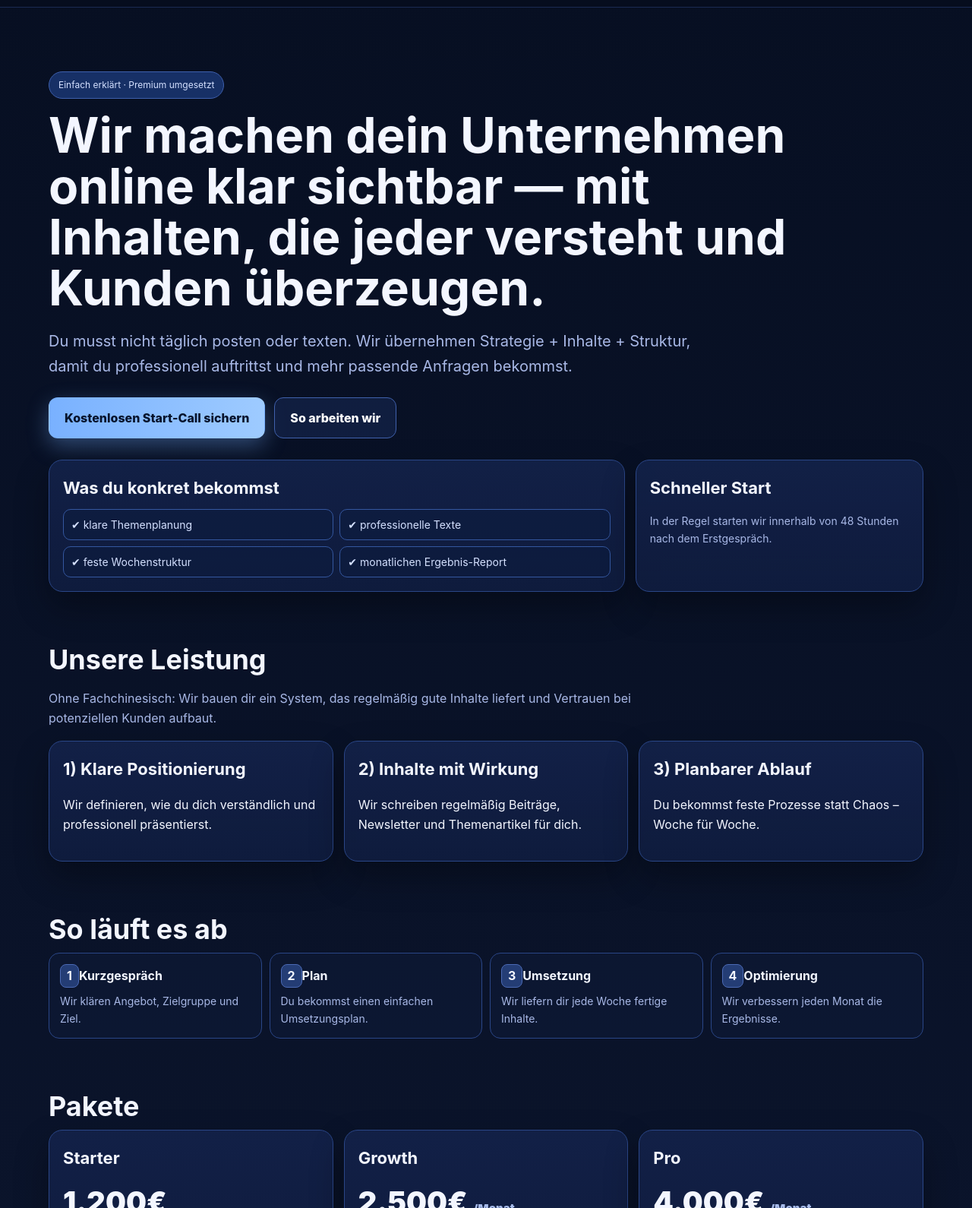
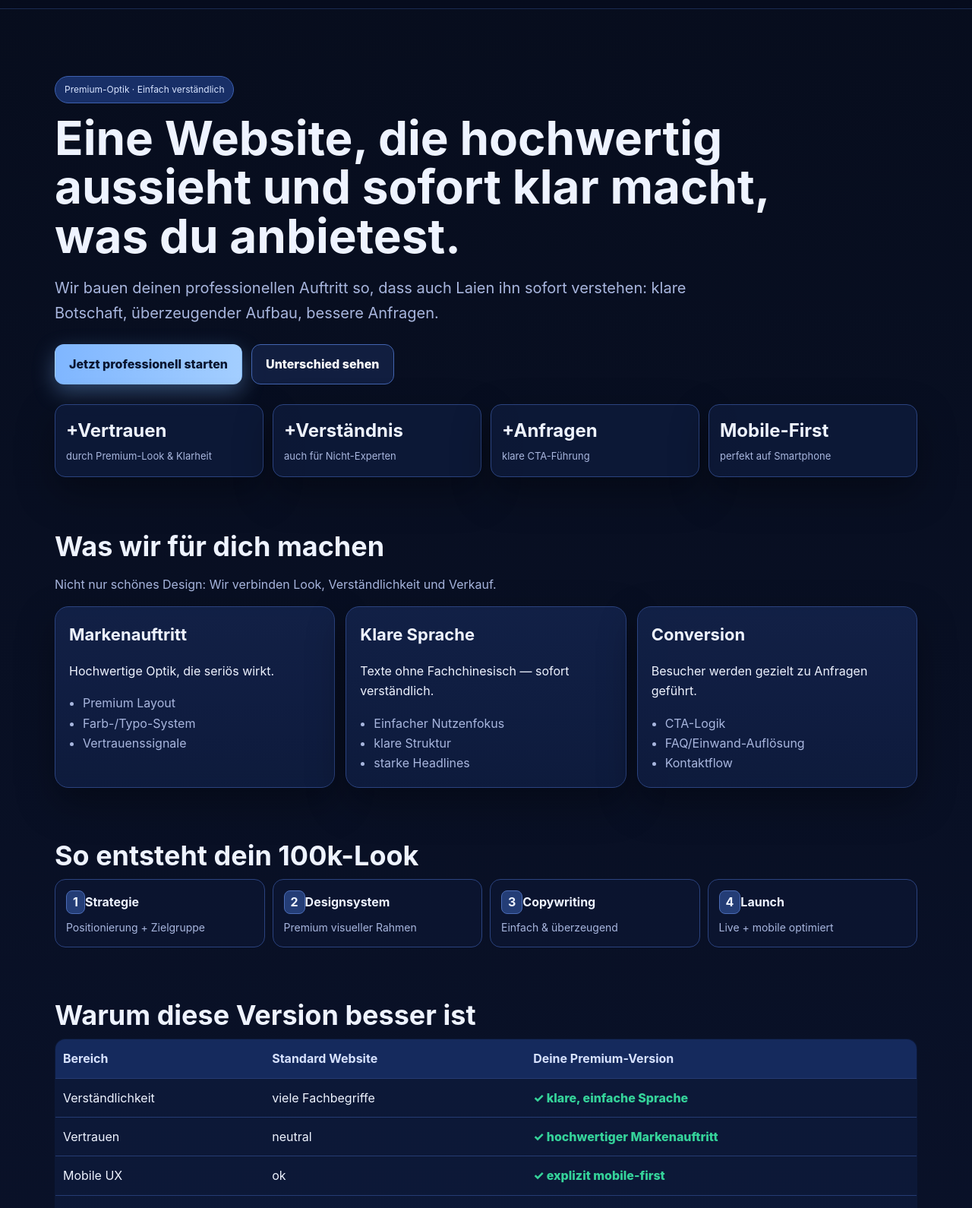
Before and after one commit to Thexmr/content-research-os-site, a plain HTML site: page index.html in a window 1280 px wide. Shown: the part 63-1653 px from the top of the page at 76% size. Drawn offline with Linux system fonts and the light colour scheme.

Commit message:
Ultra-premium redesign with clear copy and conversion architecture

```diff
--- /dev/null
+++ b/assets/app.js
@@ -0,0 +1,5 @@
+const mb=document.getElementById('menuBtn');
+const nav=document.getElementById('mobileNav');
+if(mb&&nav)mb.addEventListener('click',()=>nav.classList.toggle('show'));
+const io=new IntersectionObserver((entries)=>entries.forEach(e=>{if(e.isIntersecting){e.target.classList.add('show');io.unobserve(e.target)}}),{threshold:.14});
+document.querySelectorAll('.reveal').forEach(el=>io.observe(el));
--- /dev/null
+++ b/assets/styles.css
@@ -0,0 +1,25 @@
+:root{--bg:#070d1d;--bg2:#0b1430;--card:#111d44;--line:#2b437f;--text:#eef3ff;--muted:#a8b6de;--brand:#7fb6ff;--mint:#72e3cc;--ok:#35d39a;--radius:18px;--shadow:0 20px 50px rgba(0,0,0,.35);--max:1180px}
+*{box-sizing:border-box}html,body{margin:0;padding:0;scroll-behavior:smooth}
+body{font-family:Inter,system-ui,-apple-system,Segoe UI,Roboto,Arial,sans-serif;color:var(--text);background:radial-gradient(1100px 520px at -15% -15%,#1c356f 0%,transparent 58%),radial-gradient(900px 460px at 110% -10%,#13566e 0%,transparent 62%),linear-gradient(180deg,var(--bg),var(--bg2));line-height:1.65;overflow-x:hidden}
+.container{max-width:var(--max);margin:0 auto;padding:0 22px}
+.top{position:sticky;top:0;z-index:70;background:rgba(7,13,29,.76);backdrop-filter:blur(10px);border-bottom:1px solid rgba(56,86,154,.44)}
+.nav{height:74px;display:flex;align-items:center;justify-content:space-between}.brand{font-weight:900;letter-spacing:.2px}.brand span{color:var(--mint)}
+.links{display:flex;gap:16px}.links a{color:var(--muted);text-decoration:none;font-size:14px}.links a:hover{color:#fff}
+.menu-btn{display:none;border:1px solid #3e5ea8;background:#173167;color:#dce6ff;border-radius:10px;padding:8px 11px;font-weight:700}.mobile{display:none;flex-direction:column;gap:10px;padding:0 0 14px}.mobile a{color:var(--muted);text-decoration:none}
+.hero{padding:88px 0 36px;position:relative}.badge{display:inline-block;font-size:12px;border:1px solid #3e61b0;background:#182f67;color:#d8e4ff;padding:7px 12px;border-radius:999px}
+h1{margin:14px 0 12px;font-size:clamp(34px,5.6vw,62px);line-height:1.04;max-width:980px}.lead{font-size:20px;max-width:850px;color:var(--muted)}
+.cta{display:flex;gap:12px;flex-wrap:wrap;margin-top:24px}.btn{display:inline-block;padding:12px 18px;border-radius:12px;text-decoration:none;font-weight:800;border:1px solid transparent;transition:.2s transform,.2s box-shadow}.btn:hover{transform:translateY(-1px)}
+.btn.primary{background:linear-gradient(90deg,var(--brand),#a3ceff);color:#08152f;box-shadow:0 10px 28px rgba(127,182,255,.35)}.btn.secondary{background:rgba(21,36,75,.74);border-color:#4264b0;color:#fff}
+.kpis{display:grid;grid-template-columns:repeat(4,minmax(0,1fr));gap:12px;margin-top:26px}.kpi{padding:14px;border:1px solid var(--line);background:rgba(14,27,61,.74);border-radius:14px;box-shadow:var(--shadow)}.kpi b{display:block;font-size:24px}.kpi span{font-size:13px;color:var(--muted)}
+section{padding:34px 0}h2{margin:0 0 10px;font-size:36px;line-height:1.18}.sub{max-width:820px;color:var(--muted)}
+.grid3{display:grid;grid-template-columns:repeat(3,minmax(0,1fr));gap:14px}.card{background:linear-gradient(180deg,rgba(18,33,72,.94),rgba(14,28,63,.9));border:1px solid var(--line);border-radius:var(--radius);padding:18px;box-shadow:var(--shadow)}.card h3{margin:0 0 8px;font-size:22px}
+.small{font-size:14px;color:var(--muted)} ul{margin:8px 0 0;padding-left:18px;color:var(--muted)}
+.process{display:grid;grid-template-columns:repeat(4,minmax(0,1fr));gap:10px}.step{padding:14px;border:1px solid var(--line);border-radius:14px;background:rgba(13,24,53,.66)}.step b{display:inline-block;background:#243d76;border:1px solid #4b6cb6;border-radius:8px;padding:1px 8px;margin-bottom:6px}
+.compare{overflow:auto}.compare table{width:100%;border-collapse:collapse;background:rgba(14,27,61,.74);border:1px solid var(--line);border-radius:14px;overflow:hidden}.compare th,.compare td{padding:12px 10px;border-bottom:1px solid #253b73;text-align:left}.compare th{color:#d7e2ff;background:#152a5d}.check{color:var(--ok);font-weight:800}
+.testimonials{display:grid;grid-template-columns:repeat(3,minmax(0,1fr));gap:14px}.quote{font-style:italic;color:#d7e1ff}
+.faq .item{padding:12px 0;border-bottom:1px solid #27407a}
+.contact{display:grid;grid-template-columns:1.1fr .9fr;gap:14px}.form{display:grid;gap:10px}.form input,.form textarea{width:100%;padding:11px 12px;border-radius:10px;border:1px solid #35589f;background:#0f1d45;color:#eef3ff}
+.footer{padding:28px 0 36px;color:#95a9df;font-size:14px;display:flex;justify-content:space-between;gap:10px;flex-wrap:wrap}.footer a{color:#b9c8f2;text-decoration:none}
+.reveal{opacity:0;transform:translateY(12px);transition:.55s opacity,.55s transform}.reveal.show{opacity:1;transform:none}
+@media (max-width:1020px){.kpis,.grid3,.process,.testimonials{grid-template-columns:1fr 1fr}.contact{grid-template-columns:1fr}}
+@media (max-width:760px){.container{padding:0 16px}.links{display:none}.menu-btn{display:inline-block}.mobile.show{display:flex}.lead{font-size:17px}.btn{width:100%;text-align:center}h2{font-size:30px}.kpis,.grid3,.process,.testimonials{grid-template-columns:1fr}}
--- a/index.html
+++ b/index.html
@@ -3,203 +3,102 @@
 <head>
   <meta charset="UTF-8" />
   <meta name="viewport" content="width=device-width, initial-scale=1" />
-  <title>Northstar | Mehr Anfragen durch klare Inhalte</title>
-  <meta name="description" content="Hochwertige Website für B2B: Wir erstellen verständliche Inhalte, die Vertrauen aufbauen und neue Kundenanfragen bringen." />
-  <meta name="theme-color" content="#0a1228" />
-  <style>
-    :root{
-      --bg:#070f22;--bg2:#0d1731;--card:#111f45;--line:#2a4687;--text:#f3f6ff;--muted:#a8b8e6;
-      --brand:#79b1ff;--brand2:#70e6cc;--radius:18px;--shadow:0 20px 45px rgba(0,0,0,.32);
-      --max:1200px;
-    }
-    *{box-sizing:border-box} html,body{margin:0;padding:0;scroll-behavior:smooth}
-    body{
-      font-family:Inter,system-ui,-apple-system,Segoe UI,Roboto,Arial,sans-serif;
-      color:var(--text);
-      background:
-        radial-gradient(1200px 600px at -10% -20%, #1a3370 0%, transparent 58%),
-        radial-gradient(900px 500px at 110% -15%, #145870 0%, transparent 62%),
-        linear-gradient(180deg,var(--bg),var(--bg2));
-      line-height:1.65;overflow-x:hidden;
-    }
-    .container{max-width:var(--max);margin:0 auto;padding:0 24px}
-
-    /* NAV */
-    .top{position:sticky;top:0;z-index:70;background:rgba(7,14,30,.74);backdrop-filter:blur(10px);border-bottom:1px solid rgba(55,84,152,.42)}
-    .nav{height:72px;display:flex;align-items:center;justify-content:space-between}
-    .brand{font-weight:900;letter-spacing:.2px}.brand span{color:var(--brand2)}
-    .links{display:flex;gap:18px}
-    .links a{color:var(--muted);text-decoration:none;font-size:14px}
-    .links a:hover{color:#fff}
-    .menu-btn{display:none;border:1px solid #3b5ca7;background:#173165;color:#d7e2ff;border-radius:10px;padding:8px 11px;font-weight:700}
-    .mobile{display:none;flex-direction:column;gap:10px;padding:0 0 14px}
-    .mobile a{color:var(--muted);text-decoration:none}
-
-    /* HERO */
-    .hero{position:relative;padding:84px 0 34px}
-    .badge{display:inline-block;font-size:12px;border:1px solid #3e60ae;background:#173066;color:#d4e0ff;padding:7px 12px;border-radius:999px}
-    h1{margin:14px 0 14px;font-size:clamp(34px,5.8vw,64px);line-height:1.05;max-width:980px}
-    .lead{font-size:20px;max-width:860px;color:var(--muted)}
-    .hero-cta{display:flex;gap:12px;flex-wrap:wrap;margin-top:24px}
-    .btn{display:inline-block;padding:13px 20px;border-radius:12px;text-decoration:none;font-weight:800;border:1px solid transparent;transition:.2s transform,.2s box-shadow}
-    .btn:hover{transform:translateY(-1px)}
-    .btn.primary{background:linear-gradient(90deg,var(--brand),#9ecbff);color:#07142d;box-shadow:0 10px 28px rgba(121,177,255,.35)}
-    .btn.secondary{background:rgba(20,35,74,.72);border-color:#4061ad;color:#fff}
-
-    .hero-cards{display:grid;grid-template-columns:2fr 1fr;gap:14px;margin-top:28px}
-    .panel{background:linear-gradient(180deg,rgba(18,33,72,.94),rgba(15,28,63,.9));border:1px solid var(--line);border-radius:var(--radius);padding:18px;box-shadow:var(--shadow)}
-    .panel h3{margin:0 0 8px;font-size:22px}
-    .ticks{display:grid;grid-template-columns:1fr 1fr;gap:8px;margin-top:10px}
-    .tick{font-size:14px;color:#d4e0ff;padding:8px 10px;border:1px solid #34579f;border-radius:10px;background:rgba(13,28,62,.6)}
-
-    /* SECTIONS */
-    section{padding:34px 0}
-    h2{margin:0 0 10px;font-size:36px;line-height:1.18}
-    .sub{max-width:820px;color:var(--muted)}
-    .grid3{display:grid;grid-template-columns:repeat(3,minmax(0,1fr));gap:14px}
-    .card{background:linear-gradient(180deg,rgba(18,33,72,.94),rgba(15,28,63,.9));border:1px solid var(--line);border-radius:var(--radius);padding:18px;box-shadow:var(--shadow)}
-    .card h3{margin:0 0 8px;font-size:22px}
-    .small{font-size:14px;color:var(--muted)}
-    ul{margin:8px 0 0;padding-left:18px;color:var(--muted)}
-
-    .steps{display:grid;grid-template-columns:repeat(4,minmax(0,1fr));gap:10px}
-    .step{padding:14px;border:1px solid var(--line);border-radius:14px;background:rgba(14,25,54,.65)}
-    .step b{display:inline-block;background:#243d75;border:1px solid #4b6ab5;border-radius:8px;padding:1px 8px;margin-bottom:6px}
-
-    .pricing .price{font-size:38px;font-weight:900;margin:4px 0}
-    .pricing .price span{font-size:15px;color:#a7bbea}
-
-    .proof{display:grid;grid-template-columns:repeat(3,minmax(0,1fr));gap:14px}
-    .proof .item{padding:16px;border:1px solid var(--line);border-radius:14px;background:rgba(12,24,55,.64)}
-    .proof strong{display:block;font-size:28px}
-
-    .faq .q{padding:12px 0;border-bottom:1px solid #2c437b}
-
-    .contact-wrap{display:grid;grid-template-columns:1.1fr .9fr;gap:14px}
-    .form{display:grid;gap:10px;margin-top:10px}
-    .form input,.form textarea{width:100%;padding:11px 12px;border-radius:10px;border:1px solid #34579f;background:#0e1c41;color:#f3f6ff;outline:none}
-    .form input:focus,.form textarea:focus{border-color:#5a83db}
-
-    .footer{padding:28px 0 36px;color:#94a9df;font-size:14px;display:flex;justify-content:space-between;flex-wrap:wrap;gap:10px}
-    .footer a{color:#b6c6f2;text-decoration:none}
-
-    /* Animations */
-    .reveal{opacity:0;transform:translateY(12px);transition:.55s opacity,.55s transform}
-    .reveal.show{opacity:1;transform:translateY(0)}
-
-    /* Mobile */
-    @media (max-width:1040px){.grid3,.proof{grid-template-columns:1fr 1fr}.steps{grid-template-columns:1fr 1fr}.hero-cards,.contact-wrap{grid-template-columns:1fr}}
-    @media (max-width:760px){
-      .container{padding:0 16px}
-      .links{display:none}.menu-btn{display:inline-block}.mobile.show{display:flex}
-      .lead{font-size:17px}.btn{width:100%;text-align:center}
-      h2{font-size:30px}
-      .grid3,.proof,.steps{grid-template-columns:1fr}
-    }
-  </style>
+  <title>Northstar | Premium Website & Content System</title>
+  <meta name="description" content="Premium-B2B-Auftritt mit verständlichen Inhalten, klarer Struktur und professioneller Conversion-Logik." />
+  <link rel="stylesheet" href="./assets/styles.css" />
 </head>
 <body>
   <header class="top">
     <div class="container nav">
       <div class="brand">Northstar <span>Content Systems</span></div>
       <nav class="links">
-        <a href="#leistung">Leistung</a>
-        <a href="#ablauf">Ablauf</a>
-        <a href="#preise">Preise</a>
-        <a href="#faq">FAQ</a>
-        <a href="#kontakt">Kontakt</a>
+        <a href="#leistung">Leistung</a><a href="#prozess">Prozess</a><a href="#vergleich">Vergleich</a><a href="#faq">FAQ</a><a href="#kontakt">Kontakt</a>
       </nav>
       <button id="menuBtn" class="menu-btn">Menü</button>
     </div>
     <div id="mobileNav" class="container mobile">
-      <a href="#leistung">Leistung</a><a href="#ablauf">Ablauf</a><a href="#preise">Preise</a><a href="#faq">FAQ</a><a href="#kontakt">Kontakt</a>
+      <a href="#leistung">Leistung</a><a href="#prozess">Prozess</a><a href="#vergleich">Vergleich</a><a href="#faq">FAQ</a><a href="#kontakt">Kontakt</a>
     </div>
   </header>
 
   <main class="container">
     <section class="hero reveal">
-      <span class="badge">Einfach erklärt · Premium umgesetzt</span>
-      <h1>Wir machen dein Unternehmen online klar sichtbar — mit Inhalten, die jeder versteht und Kunden überzeugen.</h1>
-      <p class="lead">Du musst nicht täglich posten oder texten. Wir übernehmen Strategie + Inhalte + Struktur, damit du professionell auftrittst und mehr passende Anfragen bekommst.</p>
-      <div class="hero-cta">
-        <a class="btn primary" href="#kontakt">Kostenlosen Start-Call sichern</a>
-        <a class="btn secondary" href="#ablauf">So arbeiten wir</a>
+      <span class="badge">Premium-Optik · Einfach verständlich</span>
+      <h1>Eine Website, die hochwertig aussieht und sofort klar macht, was du anbietest.</h1>
+      <p class="lead">Wir bauen deinen professionellen Auftritt so, dass auch Laien ihn sofort verstehen: klare Botschaft, überzeugender Aufbau, bessere Anfragen.</p>
+      <div class="cta">
+        <a class="btn primary" href="#kontakt">Jetzt professionell starten</a>
+        <a class="btn secondary" href="#vergleich">Unterschied sehen</a>
       </div>
-
-      <div class="hero-cards">
-        <article class="panel">
-          <h3>Was du konkret bekommst</h3>
-          <div class="ticks">
-            <div class="tick">✔ klare Themenplanung</div>
-            <div class="tick">✔ professionelle Texte</div>
-            <div class="tick">✔ feste Wochenstruktur</div>
-            <div class="tick">✔ monatlichen Ergebnis-Report</div>
-          </div>
-        </article>
-        <article class="panel">
-          <h3>Schneller Start</h3>
-          <p class="small">In der Regel starten wir innerhalb von 48 Stunden nach dem Erstgespräch.</p>
-        </article>
+      <div class="kpis">
+        <div class="kpi"><b>+Vertrauen</b><span>durch Premium-Look & Klarheit</span></div>
+        <div class="kpi"><b>+Verständnis</b><span>auch für Nicht-Experten</span></div>
+        <div class="kpi"><b>+Anfragen</b><span>klare CTA-Führung</span></div>
+        <div class="kpi"><b>Mobile-First</b><span>perfekt auf Smartphone</span></div>
       </div>
     </section>
 
     <section id="leistung" class="reveal">
-      <h2>Unsere Leistung</h2>
-      <p class="sub">Ohne Fachchinesisch: Wir bauen dir ein System, das regelmäßig gute Inhalte liefert und Vertrauen bei potenziellen Kunden aufbaut.</p>
+      <h2>Was wir für dich machen</h2>
+      <p class="sub">Nicht nur schönes Design: Wir verbinden Look, Verständlichkeit und Verkauf.</p>
       <div class="grid3">
-        <article class="card"><h3>1) Klare Positionierung</h3><p>Wir definieren, wie du dich verständlich und professionell präsentierst.</p></article>
-        <article class="card"><h3>2) Inhalte mit Wirkung</h3><p>Wir schreiben regelmäßig Beiträge, Newsletter und Themenartikel für dich.</p></article>
-        <article class="card"><h3>3) Planbarer Ablauf</h3><p>Du bekommst feste Prozesse statt Chaos – Woche für Woche.</p></article>
+        <article class="card"><h3>Markenauftritt</h3><p>Hochwertige Optik, die seriös wirkt.</p><ul><li>Premium Layout</li><li>Farb-/Typo-System</li><li>Vertrauenssignale</li></ul></article>
+        <article class="card"><h3>Klare Sprache</h3><p>Texte ohne Fachchinesisch — sofort verständlich.</p><ul><li>Einfacher Nutzenfokus</li><li>klare Struktur</li><li>starke Headlines</li></ul></article>
+        <article class="card"><h3>Conversion</h3><p>Besucher werden gezielt zu Anfragen geführt.</p><ul><li>CTA-Logik</li><li>FAQ/Einwand-Auflösung</li><li>Kontaktflow</li></ul></article>
       </div>
     </section>
 
-    <section id="ablauf" class="reveal">
-      <h2>So läuft es ab</h2>
-      <div class="steps">
-        <div class="step"><b>1</b><strong>Kurzgespräch</strong><div class="small">Wir klären Angebot, Zielgruppe und Ziel.</div></div>
-        <div class="step"><b>2</b><strong>Plan</strong><div class="small">Du bekommst einen einfachen Umsetzungsplan.</div></div>
-        <div class="step"><b>3</b><strong>Umsetzung</strong><div class="small">Wir liefern dir jede Woche fertige Inhalte.</div></div>
-        <div class="step"><b>4</b><strong>Optimierung</strong><div class="small">Wir verbessern jeden Monat die Ergebnisse.</div></div>
+    <section id="prozess" class="reveal">
+      <h2>So entsteht dein 100k-Look</h2>
+      <div class="process">
+        <div class="step"><b>1</b><strong>Strategie</strong><div class="small">Positionierung + Zielgruppe</div></div>
+        <div class="step"><b>2</b><strong>Designsystem</strong><div class="small">Premium visueller Rahmen</div></div>
+        <div class="step"><b>3</b><strong>Copywriting</strong><div class="small">Einfach & überzeugend</div></div>
+        <div class="step"><b>4</b><strong>Launch</strong><div class="small">Live + mobile optimiert</div></div>
       </div>
     </section>
 
-    <section id="preise" class="reveal pricing">
-      <h2>Pakete</h2>
-      <div class="grid3">
-        <article class="card"><h3>Starter</h3><p class="price">1.200€</p><p class="small">30 Tage zum Testen und für erste Ergebnisse.</p></article>
-        <article class="card"><h3>Growth</h3><p class="price">2.500€ <span>/Monat</span></p><p class="small">Für Unternehmen, die konstant sichtbar sein wollen.</p></article>
-        <article class="card"><h3>Pro</h3><p class="price">4.000€ <span>/Monat</span></p><p class="small">Für maximale Qualität und schnelle Skalierung.</p></article>
-      </div>
+    <section id="vergleich" class="reveal compare">
+      <h2>Warum diese Version besser ist</h2>
+      <table>
+        <thead><tr><th>Bereich</th><th>Standard Website</th><th>Deine Premium-Version</th></tr></thead>
+        <tbody>
+          <tr><td>Verständlichkeit</td><td>viele Fachbegriffe</td><td><span class="check">✓ klare, einfache Sprache</span></td></tr>
+          <tr><td>Vertrauen</td><td>neutral</td><td><span class="check">✓ hochwertiger Markenauftritt</span></td></tr>
+          <tr><td>Mobile UX</td><td>ok</td><td><span class="check">✓ explizit mobile-first</span></td></tr>
+          <tr><td>Conversion</td><td>unstrukturierte CTAs</td><td><span class="check">✓ geführter Kontaktflow</span></td></tr>
+        </tbody>
+      </table>
     </section>
 
     <section class="reveal">
-      <h2>Warum Kunden das wählen</h2>
-      <div class="proof">
-        <div class="item"><strong>Mehr Klarheit</strong><span class="small">Alle wissen, was wann gemacht wird.</span></div>
-        <div class="item"><strong>Mehr Vertrauen</strong><span class="small">Professioneller Außenauftritt statt Zufall.</span></div>
-        <div class="item"><strong>Mehr Anfragen</strong><span class="small">Bessere Sichtbarkeit bei der richtigen Zielgruppe.</span></div>
+      <h2>Social Proof (Platzhalter, ersetzbar)</h2>
+      <div class="testimonials">
+        <article class="card"><p class="quote">„Wir wurden endlich als Premium-Anbieter wahrgenommen.“</p><p class="small">— Kunde A, B2B Agentur</p></article>
+        <article class="card"><p class="quote">„Unsere Website erklärt unser Angebot jetzt in 10 Sekunden.“</p><p class="small">— Kunde B, Beratung</p></article>
+        <article class="card"><p class="quote">„Mobile wirkt jetzt genauso stark wie Desktop.“</p><p class="small">— Kunde C, SaaS</p></article>
       </div>
     </section>
 
     <section id="faq" class="reveal faq">
       <h2>Häufige Fragen</h2>
-      <div class="q"><strong>Muss ich technisch fit sein?</strong><br><span class="small">Nein. Wir erklären alles einfach und übernehmen die Umsetzung.</span></div>
-      <div class="q"><strong>Wie viel Zeit brauche ich?</strong><br><span class="small">Sehr wenig. Du gibst nur Feedback und Freigaben.</span></div>
-      <div class="q"><strong>Ist das auch für Einsteiger geeignet?</strong><br><span class="small">Ja. Genau dafür ist die Struktur gemacht.</span></div>
+      <div class="item"><strong>Ist das nur Design?</strong><br><span class="small">Nein, Design + verständliche Texte + Conversion-Struktur.</span></div>
+      <div class="item"><strong>Ist die Seite smartphone-optimiert?</strong><br><span class="small">Ja, vollständig responsive und touch-optimiert.</span></div>
+      <div class="item"><strong>Kann man später erweitern?</strong><br><span class="small">Ja, auf Unterseiten, Formulare, Tracking und Ads-Landingpages.</span></div>
     </section>
 
-    <section id="kontakt" class="reveal contact-wrap">
+    <section id="kontakt" class="reveal contact">
       <article class="card">
         <h2>Kontakt</h2>
-        <p>Schreib uns „START“ + 1–2 Sätze zu deinem Business. Wir melden uns mit dem nächsten klaren Schritt.</p>
+        <p>Schreib „START“ und 1–2 Sätze zu deinem Business. Wir machen deine Seite auf Premium-Niveau.</p>
         <p><strong>E-Mail:</strong> hello@yourdomain.com<br><strong>Telegram:</strong> @yourhandle</p>
       </article>
       <article class="card">
         <h3>Schnellanfrage</h3>
         <form class="form">
-          <input placeholder="Dein Name" />
+          <input placeholder="Name" />
           <input placeholder="E-Mail" />
-          <textarea rows="4" placeholder="Wobei brauchst du konkret Hilfe?"></textarea>
+          <textarea rows="4" placeholder="Was soll die Website erreichen?"></textarea>
           <button type="button" class="btn primary">Anfrage senden</button>
         </form>
       </article>
@@ -211,11 +110,6 @@
     </footer>
   </main>
 
-  <script>
-    const mb=document.getElementById('menuBtn');const nav=document.getElementById('mobileNav');
-    if(mb&&nav){mb.addEventListener('click',()=>nav.classList.toggle('show'));}
-    const io=new IntersectionObserver((entries)=>entries.forEach(e=>{if(e.isIntersecting){e.target.classList.add('show');io.unobserve(e.target)}}),{threshold:.15});
-    document.querySelectorAll('.reveal').forEach(el=>io.observe(el));
-  </script>
+  <script src="./assets/app.js"></script>
 </body>
 </html>
```
